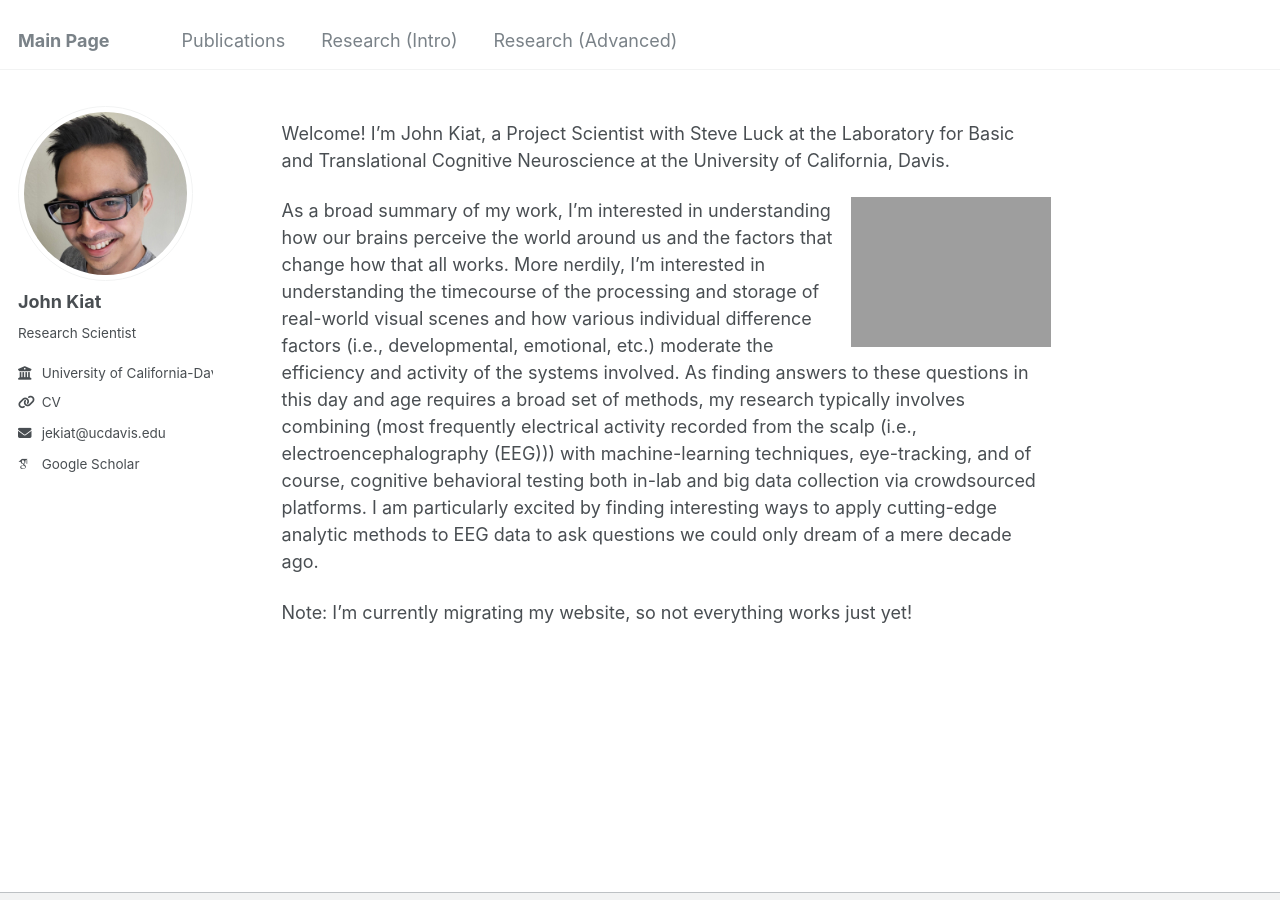
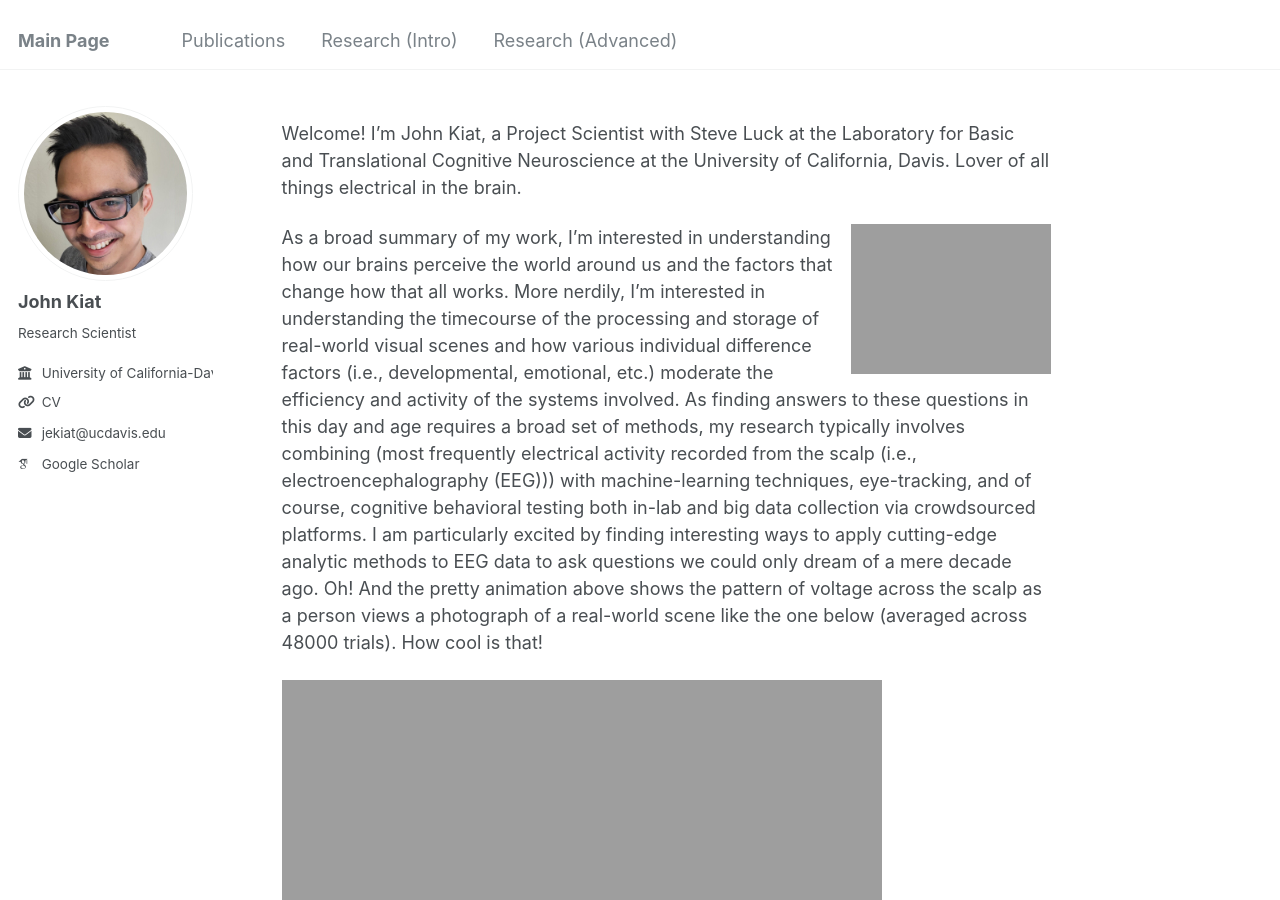
Before and after one commit to Johnkiat/johnkiat.github.io, a Jekyll site: the page built from _pages/about.md, in a window 1280 px wide and 900 px high. Built offline with Jekyll 4.4.1, drawn with Linux system fonts in a browser that asks for light colours; some web fonts are replaced.

Commit message:
Update about.md

```diff
--- a/_pages/about.md
+++ b/_pages/about.md
@@ -7,8 +7,10 @@ redirect_from:
   - /about.html
 ---
 
-Welcome! I'm John Kiat, a Project Scientist with Steve Luck at the Laboratory for Basic and Translational Cognitive Neuroscience at the University of California, Davis.
+Welcome! I'm John Kiat, a Project Scientist with Steve Luck at the Laboratory for Basic and Translational Cognitive Neuroscience at the University of California, Davis. Lover of all things electrical in the brain.
 
-<img src="https://www.johnkiat.com/files/25000_ERPs.gif" alt="drawing" width="200" align = "right"/>As a broad summary of my work, I'm interested in understanding how our brains perceive the world around us and the factors that change how that all works. More nerdily, I'm interested in understanding the timecourse of the processing and storage of real-world visual scenes and how various individual difference factors (i.e., developmental, emotional, etc.) moderate the efficiency and activity of the systems involved. As finding answers to these questions in this day and age requires a broad set of methods, my research typically involves combining (most frequently electrical activity recorded from the scalp (i.e., electroencephalography (EEG))) with machine-learning techniques, eye-tracking, and of course, cognitive behavioral testing both in-lab and big data collection via crowdsourced platforms. I am particularly excited by finding interesting ways to apply cutting-edge analytic methods to EEG data to ask questions we could only dream of a mere decade ago.
+<img src="https://www.johnkiat.com/files/25000_ERPs.gif" alt="drawing" width="200" align = "right"/>As a broad summary of my work, I'm interested in understanding how our brains perceive the world around us and the factors that change how that all works. More nerdily, I'm interested in understanding the timecourse of the processing and storage of real-world visual scenes and how various individual difference factors (i.e., developmental, emotional, etc.) moderate the efficiency and activity of the systems involved. As finding answers to these questions in this day and age requires a broad set of methods, my research typically involves combining (most frequently electrical activity recorded from the scalp (i.e., electroencephalography (EEG))) with machine-learning techniques, eye-tracking, and of course, cognitive behavioral testing both in-lab and big data collection via crowdsourced platforms. I am particularly excited by finding interesting ways to apply cutting-edge analytic methods to EEG data to ask questions we could only dream of a mere decade ago. Oh! And the pretty animation above shows the pattern of voltage across the scalp as a person views a photograph of a real-world scene like the one below (averaged across 48000 trials). How cool is that!
+
+<img src="https://www.johnkiat.com/files/nature.jpg" alt="drawing" width="600" align = "center"/>
 
 Note: I'm currently migrating my website, so not everything works just yet!
```
